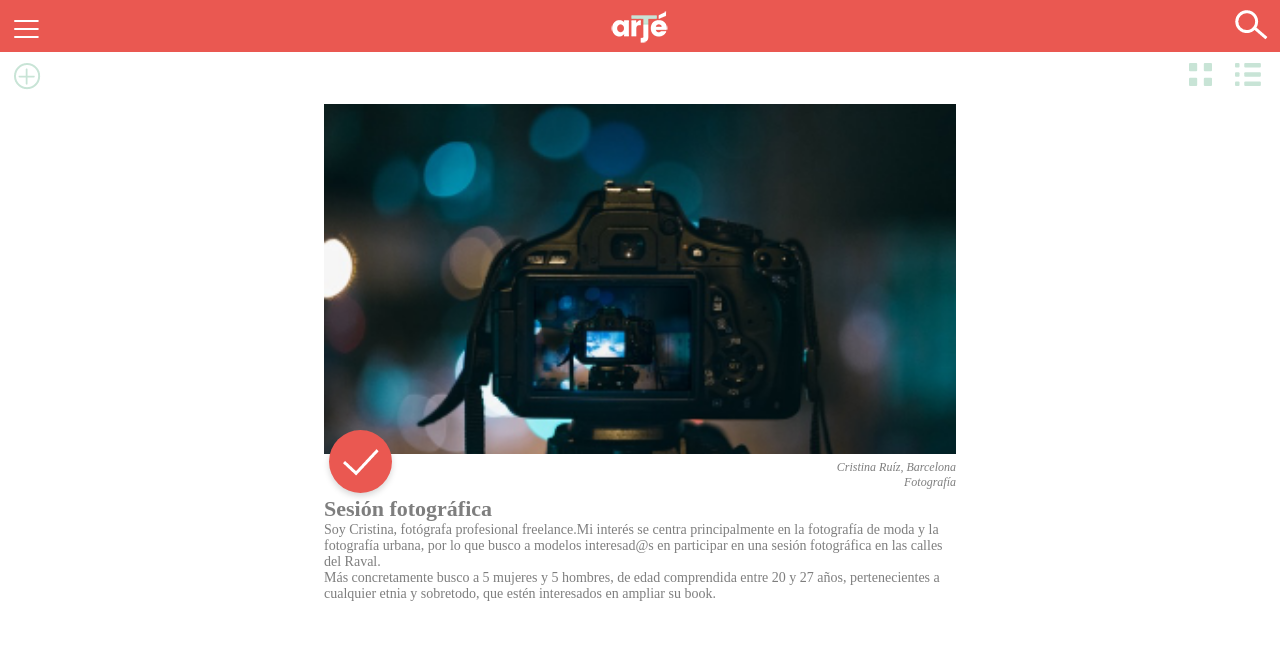
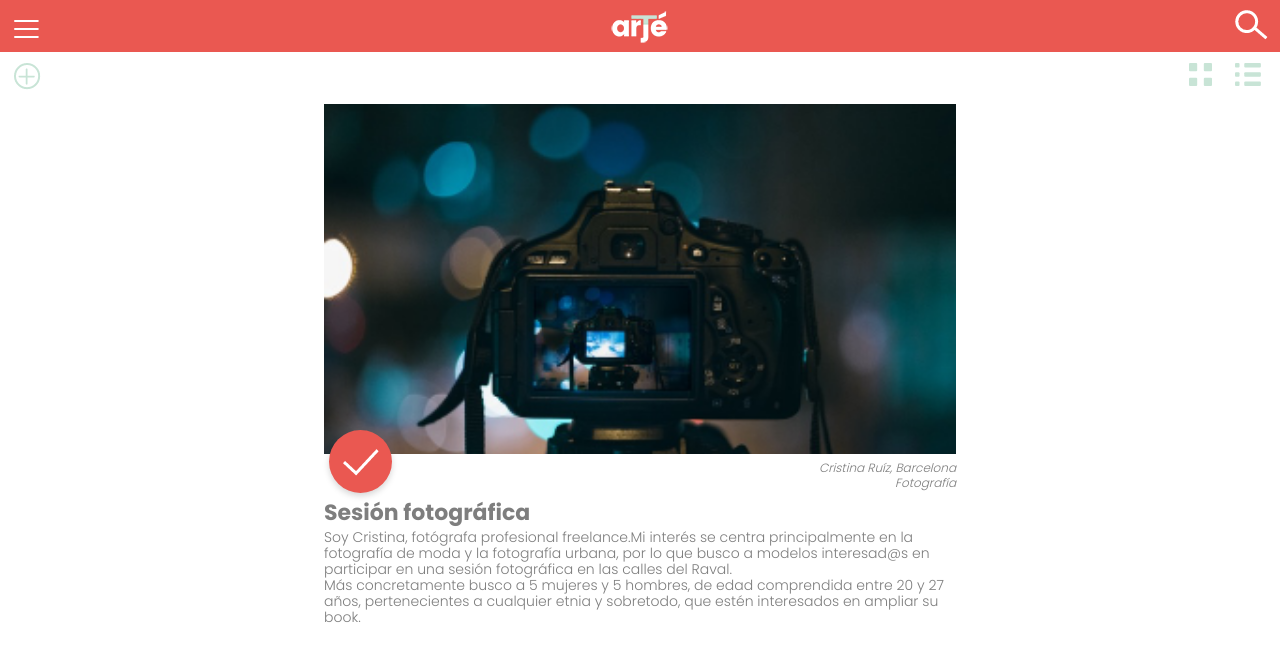
Before and after one commit to vmedinacrn/vmedina.crn, a plain HTML site: page ARJEAPP/muro.html in a window 1280 px wide. Drawn offline with nearby package versions, Linux system fonts and the light colour scheme.

Commit message:
Add files via upload

```diff
--- a/ARJEAPP/muro.html
+++ b/ARJEAPP/muro.html
@@ -5,6 +5,7 @@
 	<meta charset="UTF-8">
 	<title>Muro</title>
 	<link rel="stylesheet" type="text/css" href="css/muro.css">
+	<link href="https://fonts.googleapis.com/css?family=Poppins:300,400,500,600,700" rel="stylesheet">
 </head>
 <body>
 
```
Also changed, not shown: ARJEAPP/opciones.html (+1 -0 lines).
